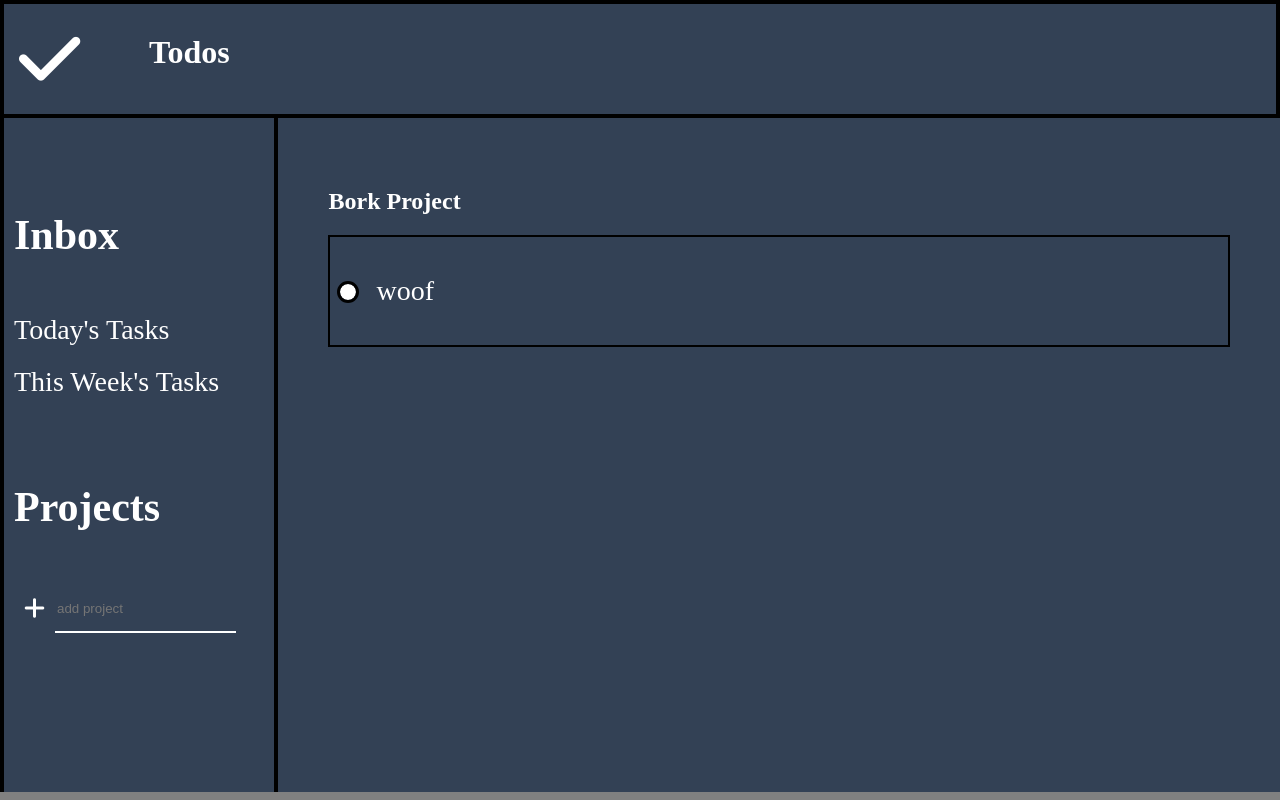
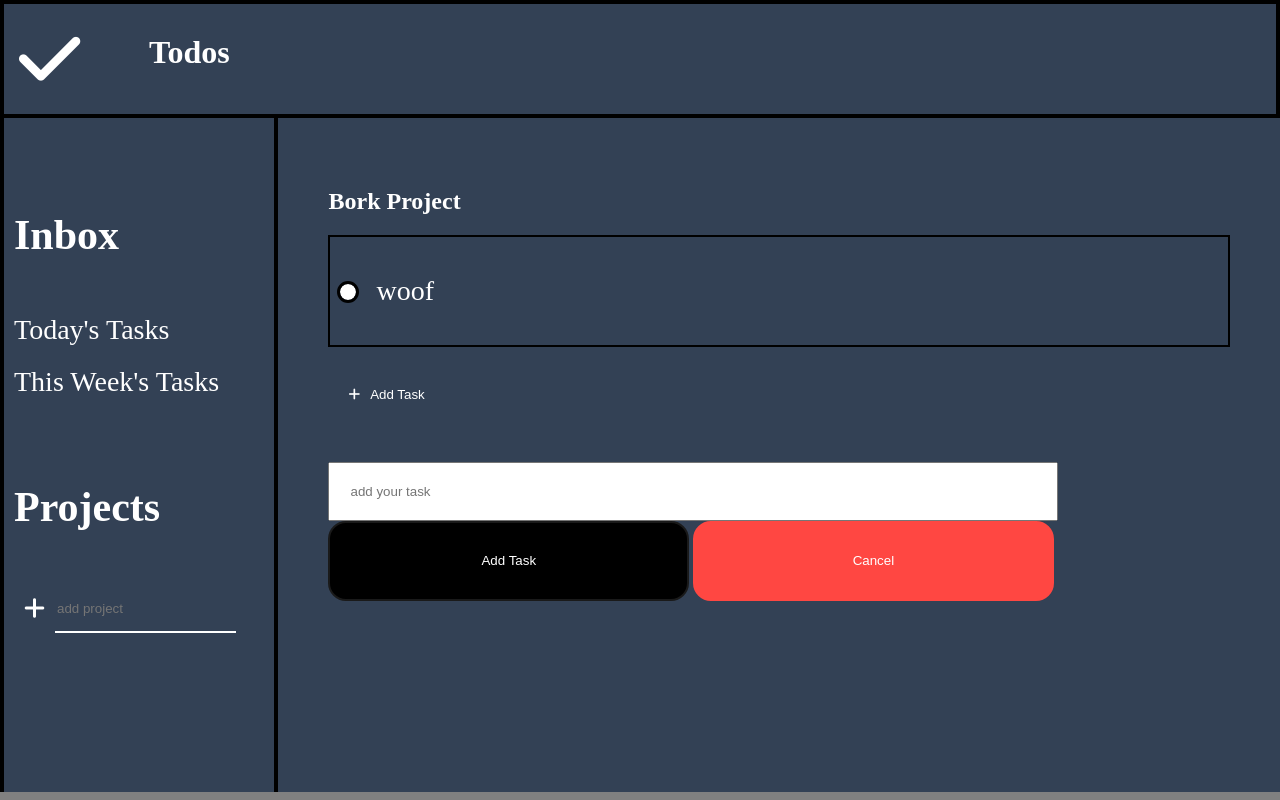
Before and after one commit to amannagle/TodoList, a website built with webpack: page dist/index.html in a window 1280 px wide. Built offline with nearby package versions, Linux system fonts and the light colour scheme.

Commit message:
added add task button

```diff
--- a/src/style.css
+++ b/src/style.css
@@ -195,3 +195,73 @@ body
     display: flex;
     margin-top: -30px;
 }
+
+.task-buttons
+{
+    /* display: flex;
+    gap: 5%; */
+    margin-top: 40px;
+}
+
+#add-task
+{
+    display: inline-block;
+    padding: 24px 16px;
+    height: 80px;
+    width: 40%;
+    background: #000000;
+    border: 2px solid #1A1A1A;
+    color: white;
+    cursor: pointer;
+    text-align: center;
+    border-radius: 18px;
+    touch-action: manipulation;
+    transition: 0.2s all;
+}
+#add-task:active,button#cancel:active,#add-task-div-button:active
+{
+    transform: scale(0.98);
+}
+button#cancel
+{
+    display: inline-block;
+    padding: 24px 16px;
+    height: 80px;
+    width: 40%;
+    background: #FF4742;
+    border: 2px solid #FF4742;
+    color: white;
+    cursor: pointer;
+    text-align: center;
+    border-radius: 18px;
+    touch-action: manipulation;
+    transition: 0.2s all;
+}
+
+#add-task-div-button
+{
+    width: 100%;
+    padding: 20px;
+    background: transparent;
+    color: white;
+    border: none;
+    outline: none;
+    margin-top: 20px;
+    text-align: left;
+    transition: 0.2s all;
+}
+
+#add-task-div-button:hover
+{
+    background: grey;
+}
+#add-task-div-button i
+{
+    margin-right: 10px;
+}
+.task-buttons input[type="text"]
+{
+    display: block;
+    padding: 20px;
+    width: 76%;
+}
```
Also changed, not shown: dist/index.html.
